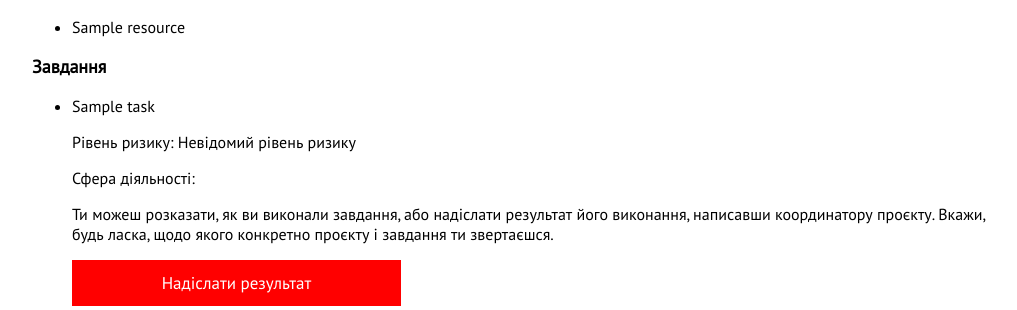
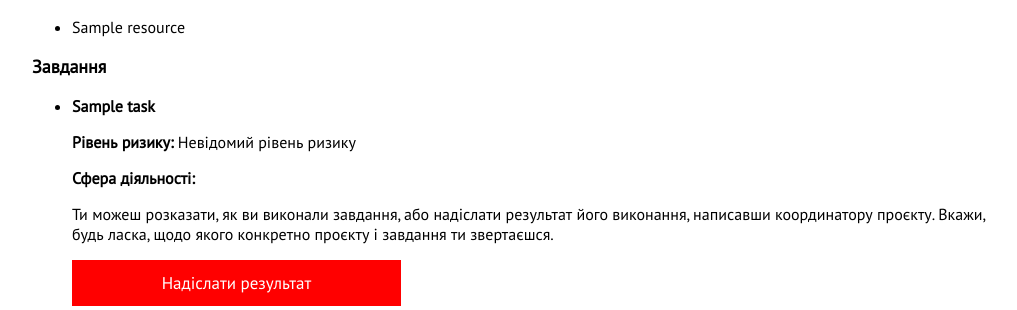
Before and after one commit to hromadianka/crimean-hromada, a Django app: template templates/project.html in a window 1280 px wide. Shown: the part 508-818 px from the top of the page, without its empty margins (118-1135 px from the left). Run offline with Django 4.2, Linux system fonts and the light colour scheme; the template is opened without the code that fills it: most values are stand-ins (such as "Sample title", 1, 10 or a date in 2020); grey boxes marked "Sample" are stand-in pictures; some libraries are stand-ins or nearby versions.

Commit message:
Update project.html

```diff
--- a/templates/project.html
+++ b/templates/project.html
@@ -95,9 +95,9 @@
     {% for task in project.tasks.all %}
     <li>
         <p class="task-id" style="display: none;">{{ task.id }}</p>
-        <p class="task-name">{{ task.name }}</p>
+        <p class="task-name"><b>{{ task.name }}</b></p>
         <p class="task-risk-level">
-            Рівень ризику:
+            <b>Рівень ризику:</b>
             {% if task.risk_level == "1" %}
             Мінімальний
             {% elif task.risk_level == "2" %}
@@ -113,7 +113,7 @@
             {% endif %}
         </p>
         <p class="task-activity-sphere">
-            Сфера діяльності:
+            <b>Сфера діяльності:</b>
             {% if task.activity_sphere == "dev" %}
             Розробка
             {% elif task.activity_sphere == "design" %}
@@ -127,7 +127,7 @@
             {% endif %}
         </p>
         {% if is_author %}
-        <button style="margin-left: 10%; border-radius: 40px; padding: 6px 10px" type="submit" onclick="editTask('{{ task.id }}')">Редагувати</button>
+        <button style="border-radius: 40px; padding: 6px 10px" type="submit" onclick="editTask('{{ task.id }}')">Редагувати</button>
         <button style="border-radius: 40px; padding: 6px 10px" type="submit" onclick="deleteTask('{{ task.id }}')">Видалити</button>
         {% else %}
         <p>Ти можеш розказати, як ви виконали завдання, або надіслати результат його виконання, написавши координатору проєкту. Вкажи, будь ласка, щодо якого конкретно проєкту і завдання ти звертаєшся.</p>
```
